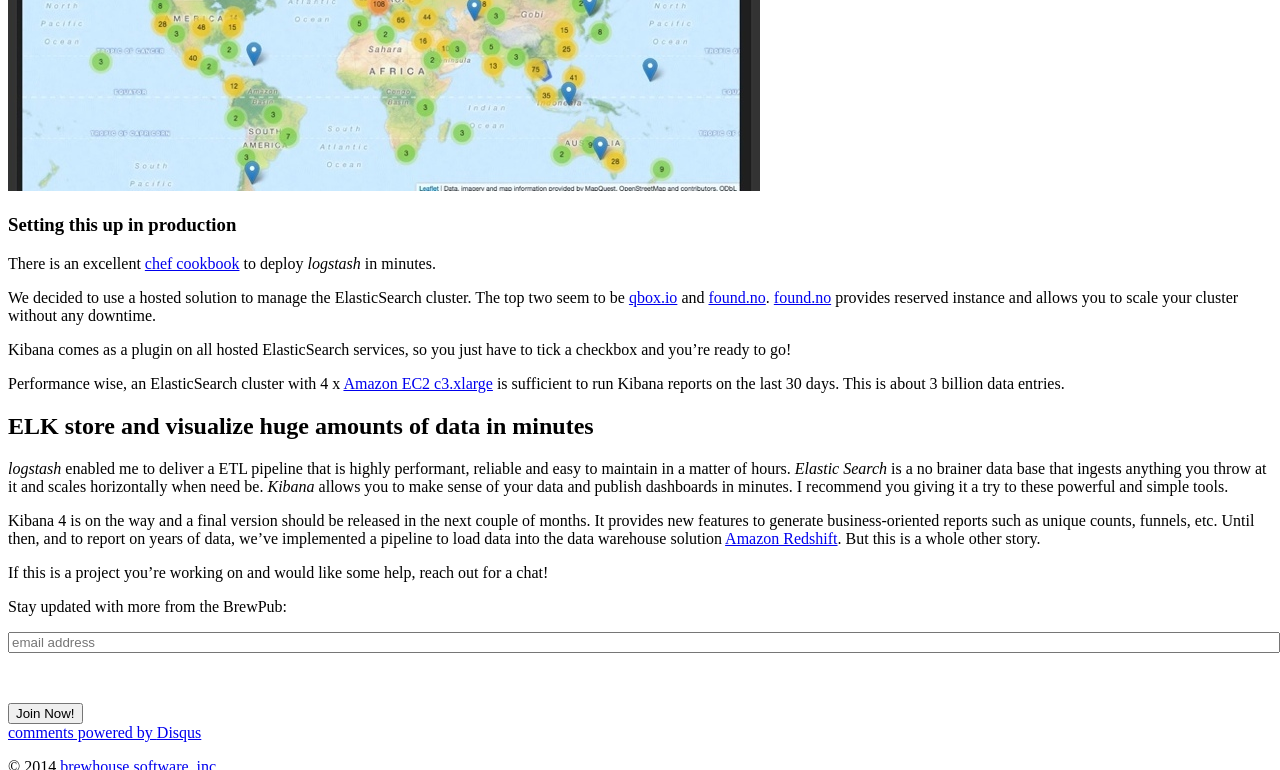
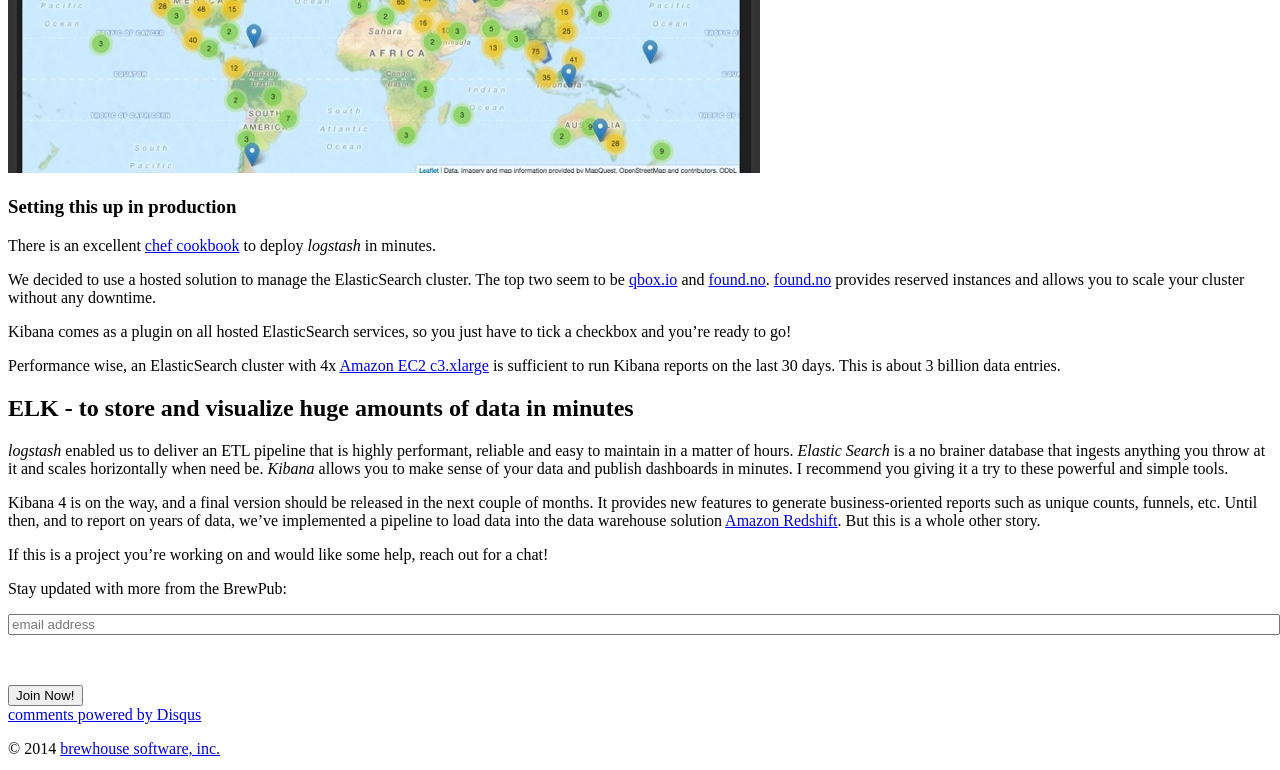
Before and after one commit to BrewhouseTeam/brewhouseteam.github.io, a Jekyll site: the page built from _posts/2014-11-04-big-data-with-elk-stack.md, in a window 1280 px wide and 900 px high, scrolled down 4926 px, cut to the strip 0-770 px from the top of the window. Built offline with Jekyll 4.4.1, drawn with Linux system fonts in a browser that asks for light colours; comment, search, counter and statistics services are not loaded; a style sheet for code colours, icons or effects is not loaded; some of the changed text lies outside the part shown.

Commit message:
more typos and grammatical fixed

```diff
--- a/_posts/2014-11-04-big-data-with-elk-stack.md
+++ b/_posts/2014-11-04-big-data-with-elk-stack.md
@@ -68,7 +68,7 @@
 {% endhighlight %}
 
 
-We can get *logstash* to generate a proper *@timestamp* field (later used by Kibana) and to add geolocalization using the ip address with the following filters:
+We can get *logstash* to generate a proper *@timestamp* field (later used by Kibana) and to add geolocalization using the IP address with the following filters:
 
 {% highlight ruby %}
 # logstash.conf
@@ -192,13 +192,13 @@
 
 There is quite a lot going on in just a few lines of code, eh?
 
-On top of this *logstash* keeps track of the inputs it had processed. So you can restart it without being concerned of data duplication.
+On top of this, *logstash* keeps track of the inputs it has processed. So you can restart it without being concerned of data duplication.
 
-Although *logstash* is written in *Ruby*, it is really fast. The packaged version runs on *JRuby* and it takes advantage of the JVM's threading capabilities by throwing a dozen of threads to parallelize data processing.
+Although *logstash* is written in *Ruby*, it is really fast. The packaged version runs on *JRuby* and it takes advantage of the JVM's threading capabilities by throwing dozens of threads to parallelize data processing.
 
 ## ElasticSearch & Kibana
 
-*logstash* is now ready to store data into *ElasticSearch*. Getting ElasticSearch running on your machine [takes minutes](http://www.elasticsearch.org/guide/en/elasticsearch/reference/current/setup.html). [Setup Kibana](http://www.elasticsearch.org/overview/kibana/installation/) and you can now browse your data. A couple of clicks later, you've got a good looking dashboard.
+*logstash* is now ready to store data in *ElasticSearch*. Getting ElasticSearch running on your machine [takes minutes](http://www.elasticsearch.org/guide/en/elasticsearch/reference/current/setup.html). [Setup Kibana](http://www.elasticsearch.org/overview/kibana/installation/). A couple of clicks later, you've got a good looking dashboard.
 
 ![kibana-dashboard](/images/posts/2014/Nov/kibana.jpg)
 
@@ -206,16 +206,16 @@
 
 There is an excellent [chef cookbook](https://github.com/lusis/chef-logstash) to deploy *logstash* in minutes.
 
-We decided to use a hosted solution to manage the ElasticSearch cluster. The top two seem to be [qbox.io](http://qbox.io) and [found.no](http://found.no). [found.no](http://found.no) provides reserved instance and allows you to scale your cluster without any downtime.
+We decided to use a hosted solution to manage the ElasticSearch cluster. The top two seem to be [qbox.io](http://qbox.io) and [found.no](http://found.no). [found.no](http://found.no) provides reserved instances and allows you to scale your cluster without any downtime.
 
 Kibana comes as a plugin on all hosted ElasticSearch services, so you just have to tick a checkbox and you're ready to go!
 
-Performance wise, an ElasticSearch cluster with 4 x [Amazon EC2 c3.xlarge](http://aws.amazon.com/ec2/instance-types/#Compute_Optimized) is sufficient to run Kibana reports on the last 30 days. This is about 3 billion data entries.
+Performance wise, an ElasticSearch cluster with 4x [Amazon EC2 c3.xlarge](http://aws.amazon.com/ec2/instance-types/#Compute_Optimized) is sufficient to run Kibana reports on the last 30 days. This is about 3 billion data entries.
 
-## ELK store and visualize huge amounts of data in minutes
+## ELK - to store and visualize huge amounts of data in minutes
 
-*logstash* enabled me to deliver a ETL pipeline that is highly performant, reliable and easy to maintain in a matter of hours. *Elastic Search* is a no brainer data base that ingests anything you throw at it and scales horizontally when need be. *Kibana* allows you to make sense of your data and publish dashboards in minutes. I recommend you giving it a try to these powerful and simple tools.
+*logstash* enabled us to deliver an ETL pipeline that is highly performant, reliable and easy to maintain in a matter of hours. *Elastic Search* is a no brainer database that ingests anything you throw at it and scales horizontally when need be. *Kibana* allows you to make sense of your data and publish dashboards in minutes. I recommend you giving it a try to these powerful and simple tools.
 
-Kibana 4 is on the way and a final version should be released in the next couple of months. It provides new features to generate business-oriented reports such as unique counts, funnels, etc. Until then, and to report on years of data, we've implemented a pipeline to load data into the data warehouse solution [Amazon Redshift](http://aws.amazon.com/redshift/). But this is a whole other story.
+Kibana 4 is on the way, and a final version should be released in the next couple of months. It provides new features to generate business-oriented reports such as unique counts, funnels, etc. Until then, and to report on years of data, we've implemented a pipeline to load data into the data warehouse solution [Amazon Redshift](http://aws.amazon.com/redshift/). But this is a whole other story.
 
 If this is a project you're working on and would like some help, reach out for a chat!
```
Also changed, not shown: other parts of _posts/2014-11-04-big-data-with-elk-stack.md (+4 -4 lines).
